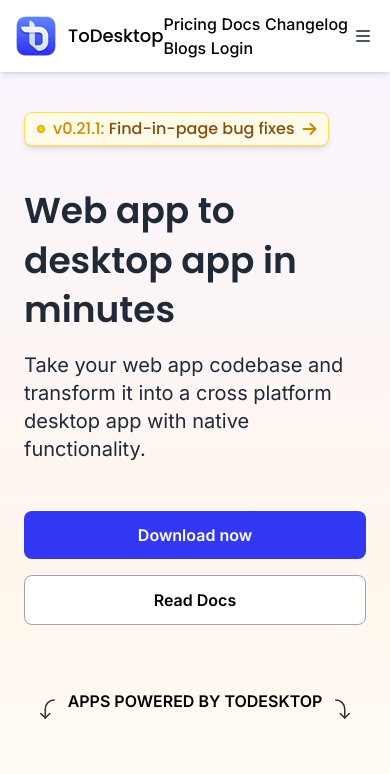
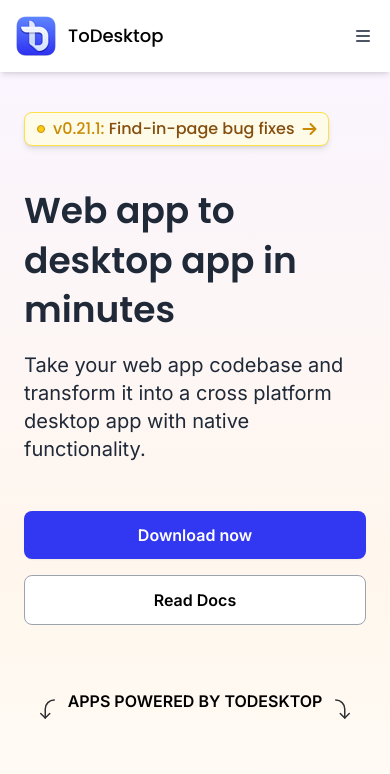
Before and after one commit to himansh-01/tailwindcss, a website: page index.html in a window 390 px wide. Shown: the top 774 px of the page. Drawn offline with Linux system fonts and the light colour scheme.

Commit message:
Update index.html

```diff
--- a/index.html
+++ b/index.html
@@ -15,7 +15,7 @@
             <img class="object-cover max-w-12 max-h-12" src="./assets/asset 0.png" alt="Logo">
             <span class="text-lg font-medium font-display">ToDesktop</span>
         </a>
-        <div id="nav-menu" class=" lg:flex gap-12">
+        <div id="nav-menu" class="hidden lg:flex gap-12">
             <a href="#" class="font-medium hover:text-primary">Pricing</a>
             <a href="#" class="font-medium hover:text-primary">Docs</a>
             <a href="#" class="font-medium hover:text-primary">Changelog</a>
```
